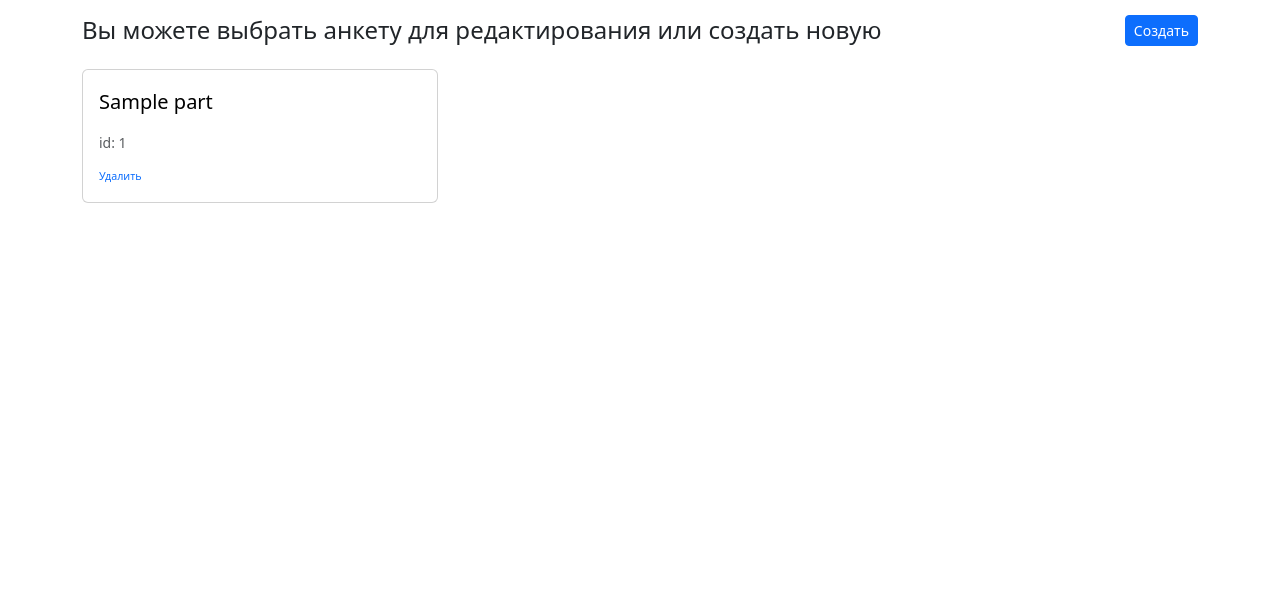
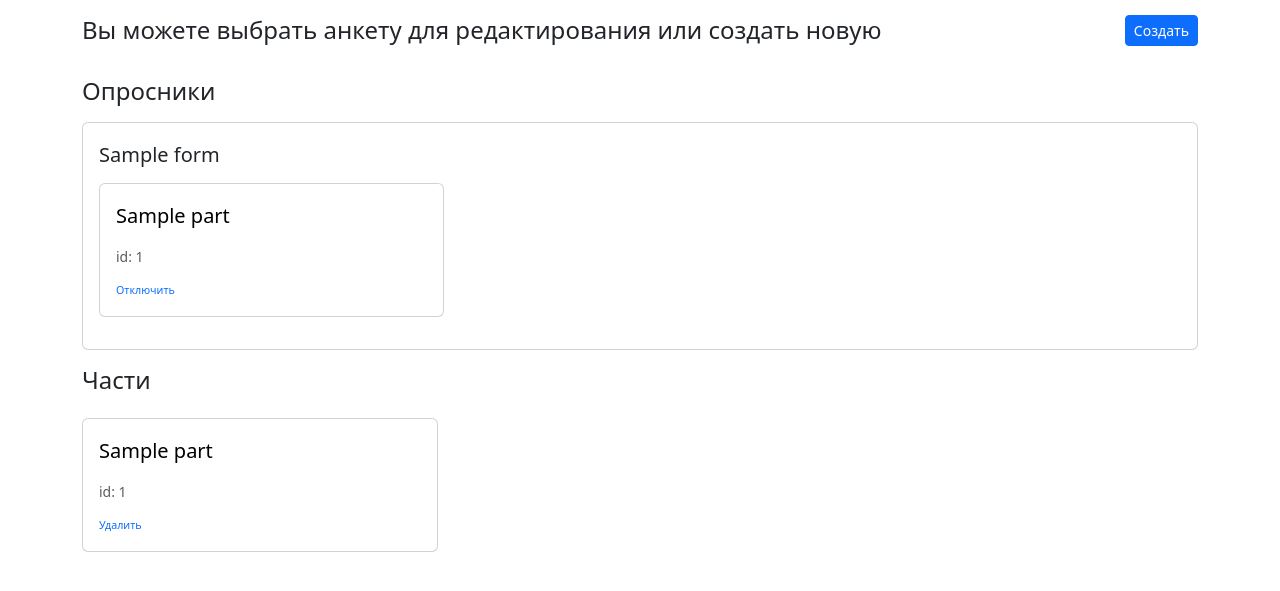
Before and after one commit to roctbb/medsenger-science-register, a Flask app: page /editor/ in a window 1280 px wide. Shown: the part 60-651 px from the top of the page. Run offline with Flask 3, Linux system fonts and the light colour scheme; tables that the repository leaves empty hold one stand-in row (values such as "Sample post").

Commit message:
Update editor

```diff
--- a/backend/templates/form_parts.html
+++ b/backend/templates/form_parts.html
@@ -11,6 +11,46 @@
         <a href="/editor/create" class="btn btn-sm btn-primary">Создать</a>
     </div>
 </div>
+
+<h4 class="my-3">Опросники</h4>
+
+{% for form in forms %}
+
+<div class="card my-2">
+    <div class="card-body">
+        <h5 class="card-title mt-1 mb-3">{{ form.name }}</h5>
+        <div class="row">
+            {% for part in form.parts %}
+
+            <div class="col-sm-6 col-md-6 col-lg-4 mb-3">
+                <div class="card">
+                    <div class="card-body">
+                        <a href="/editor/parts/{{ part.id }}" style="text-decoration: none; color: black">
+                            <h5 class="card-title mt-1 mb-3">{{ part.name }}</h5>
+                            <small class="my-0 text-muted">
+                                id: {{ part.id }}
+                            </small>
+                        </a>
+                        <div class="mt-2">
+                            <a href="/editor/forms/{{ form.id }}/detach/{{ part.id }}"
+                               class="hover-danger-href" style="font-size: 8pt; text-decoration: none">
+                                Отключить
+                            </a>
+                        </div>
+                    </div>
+                </div>
+            </div>
+
+
+            {% endfor %}
+        </div>
+
+    </div>
+</div>
+
+{% endfor %}
+
+<h4 class="my-3">Части</h4>
 
 <div class="row py-2">
     {% for part in parts %}
```
Lines whose indentation alone changed are shown as unchanged.
